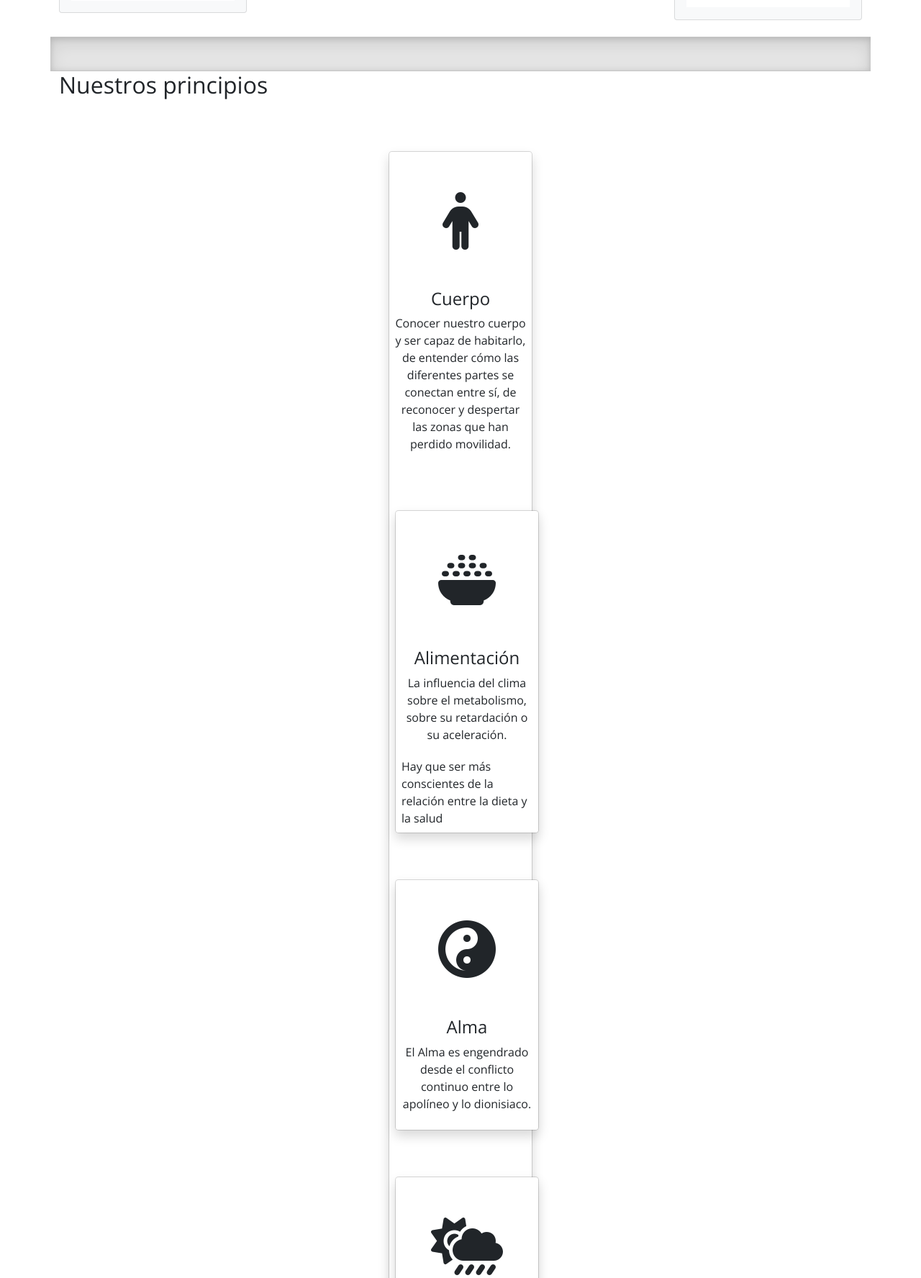
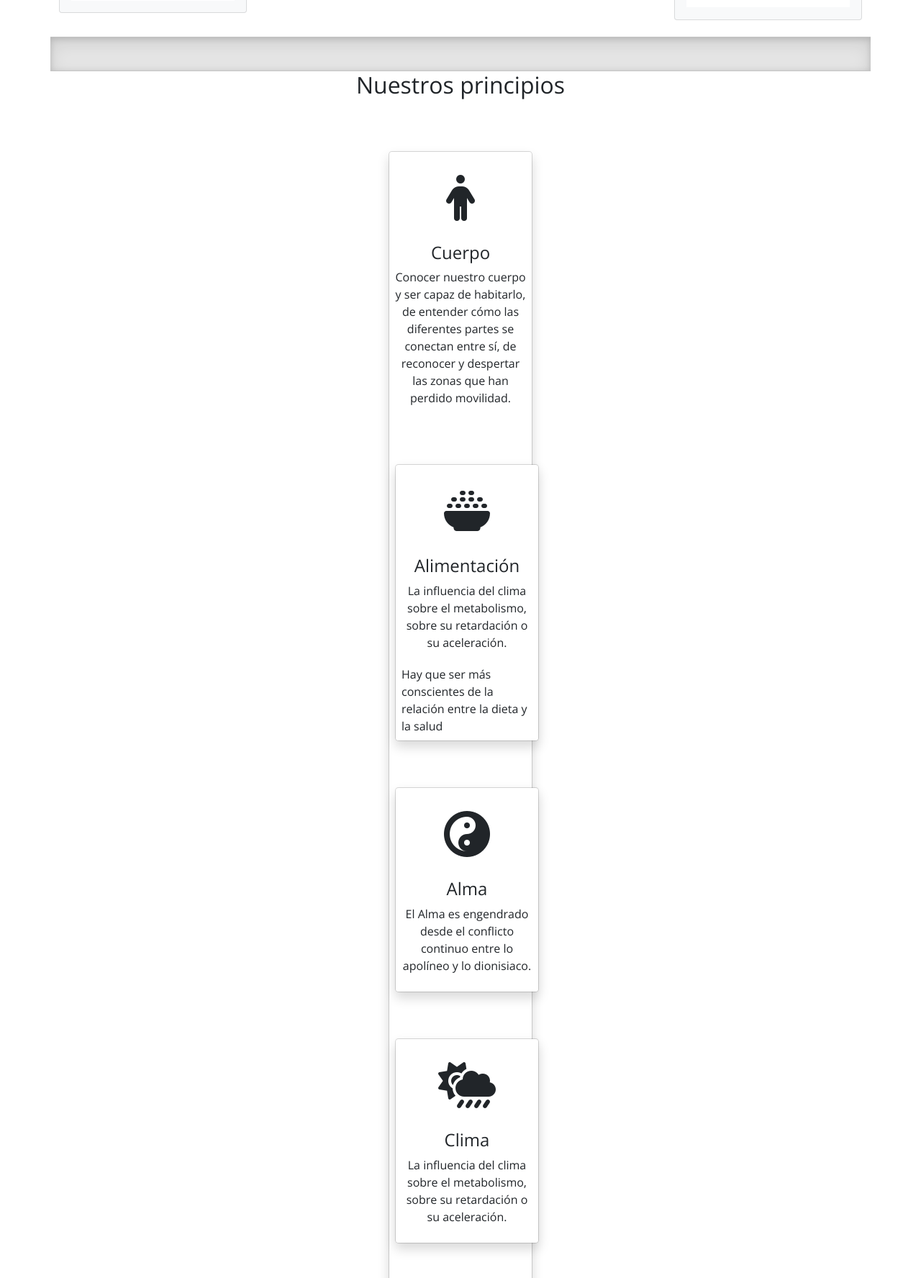
Before and after one commit to VictorPenafiel/Django_Deploy, a Django app: page / in a window 1280 px wide. Shown: the part 1716-3492 px from the top of the page at 72% size. Run offline with Django 3.2, Linux system fonts and the light colour scheme; data comes from the database, SQL or seed files in the repository; some libraries are stand-ins or nearby versions.

Commit message:
dinamica

```diff
--- a/web/templates/index.html
+++ b/web/templates/index.html
@@ -131,14 +131,14 @@
 
         <div class="b-example-divider"></div>
 
-        <section id="eventos">
+        <section style="text-align: center;">
             <h2>Nuestros principios</h2>
         </section>
 
         <div class="dropdown-menu p-2 shadow rounded-3" style="width: 200px" id="dropdownCalendar">
             <div class="d-grid gap-1">
                 <div style="text-align: center;">
-                    <i class="fas fa-solid fa-person fa-5x my-5"></i>
+                    <i class="fas fa-solid fa-person fa-4x my-4"></i>
                     <h4 style="margin-top: 0.25em;">Cuerpo</h4>
                     <p>Conocer nuestro cuerpo y ser capaz de habitarlo, de entender cómo las diferentes partes se conectan entre sí, de
                     reconocer y despertar las zonas que han perdido movilidad.</p>
@@ -147,7 +147,7 @@
         <div class="dropdown-menu p-2 shadow rounded-3" style="width: 200px" id="dropdownCalendar">
             <div class="d-grid gap-1">
                 <div style="text-align: center;">
-                    <i class="fas fa-solid fa-bowl-rice fa-5x my-5"></i>
+                    <i class="fas fa-solid fa-bowl-rice fa-4x my-4"></i>
                     <h4 style="margin-top: 0.25em;">Alimentación</h4>
                     <p>La influencia del clima sobre el metabolismo, sobre su retardación o su aceleración.</p>
                 </div>Hay que ser más conscientes de la relación entre la dieta y la salud
@@ -156,7 +156,7 @@
         <div class="dropdown-menu p-2 shadow rounded-3" style="width: 200px" id="dropdownCalendar">
             <div class="d-grid gap-1">
                 <div style="text-align: center;">
-                    <i class="fas fa-duotone fa-yin-yang fa-5x my-5"></i>
+                    <i class="fas fa-duotone fa-yin-yang fa-4x my-4"></i>
                     <h4 style="margin-top: 0.25em;">Alma</h4>
                     <p>El Alma es engendrado desde el conflicto continuo entre lo apolíneo y lo dionisiaco.</p>
                 </div>
@@ -165,7 +165,7 @@
         <div class="dropdown-menu p-2 shadow rounded-3" style="width: 200px" id="dropdownCalendar">
             <div class="d-grid gap-1">
                 <div style="text-align: center;">
-                    <i class="fas fa-solid fa-cloud-sun-rain fa-5x my-5"></i>
+                    <i class="fas fa-solid fa-cloud-sun-rain fa-4x my-4"></i>
                     <h4 style="margin-top: 0.25em;">Clima</h4>
                     <p>La influencia del clima sobre el metabolismo, sobre su retardación o su aceleración.</p>
                 </div>
```
